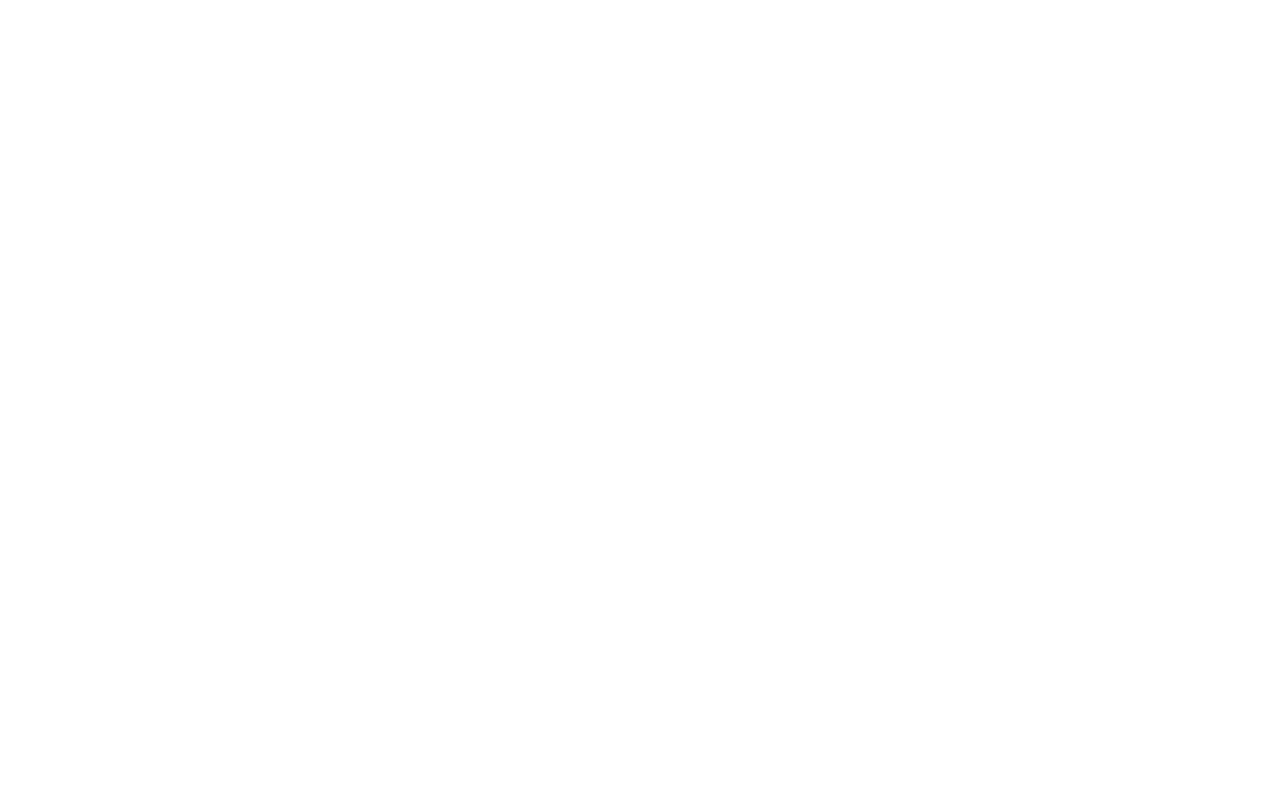
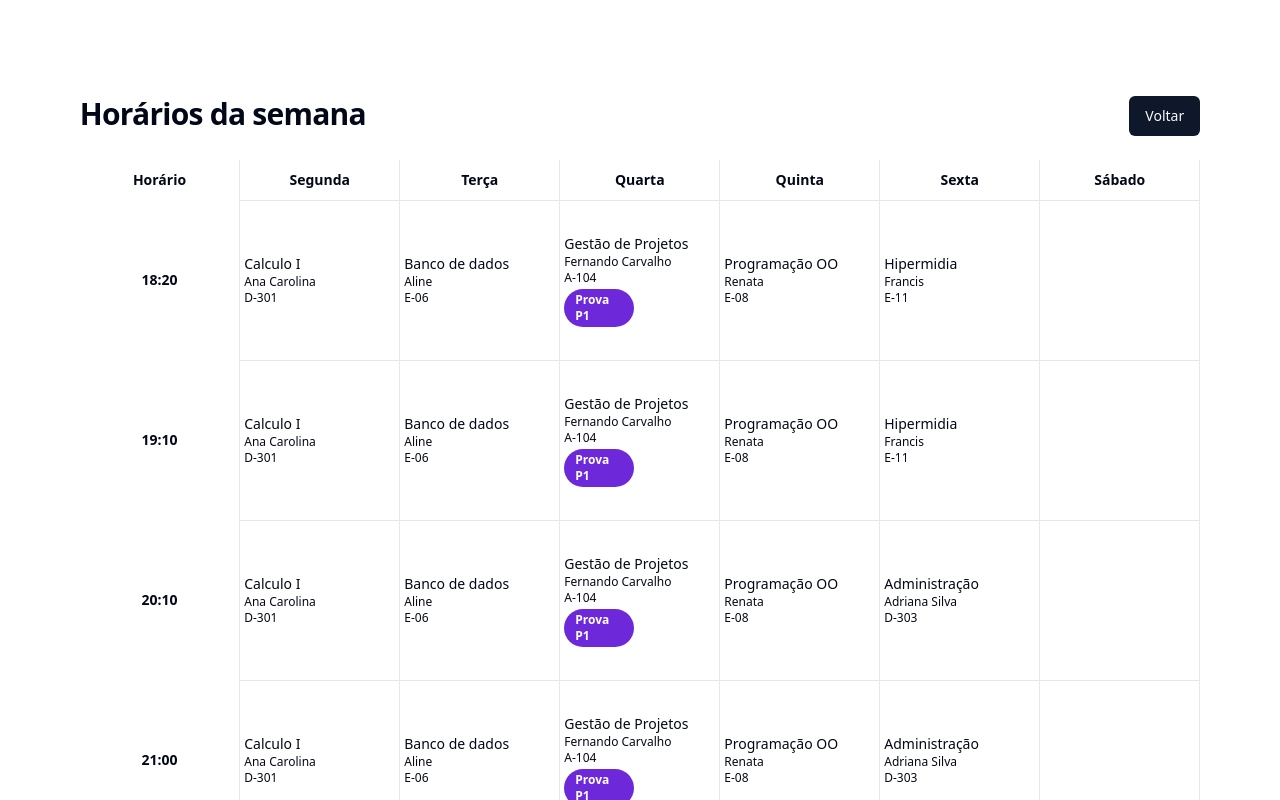
Before and after one commit to micaelgomestavares/sistema-aluno-frontend, a React (Vite) app: page /horarios in a window 1280 px wide. Before the commit this address had no page. Shown: the top 800 px of the page. Built offline with nearby package versions, Linux system fonts and the light colour scheme.

Commit message:
Fix: fixing some major bugs and add new route to /horarios

```diff
--- a/src/App.tsx
+++ b/src/App.tsx
@@ -7,6 +7,7 @@ import Disciplinas from "src/pages/Cronograma/Disciplinas.tsx";
 import ConsultaDisciplina from "src/pages/ConsultaDisciplina/ConsultaDisciplina.tsx";
 import Mensagens from "src/pages/Mensagens/Mensagens.tsx";
 import Cursos from "src/pages/Matricula/cursos.tsx";
+import ConsultaHorario from "./pages/ConsultaHorario/ConsultaHorario";
 
 
 function App() {
@@ -20,6 +21,7 @@ function App() {
           <Route path="/consulta-disciplina" element={<ConsultaDisciplina />} />
           <Route path="/mensagens" element={<Mensagens />} />
           <Route path="/pedidos-matricula" element={<Cursos />} />
+          <Route path="/horarios" element={<ConsultaHorario />} />
         </Routes>
       </BrowserRouter>
     </>
--- /dev/null
+++ b/src/mocks/horarios.ts
@@ -0,0 +1,108 @@
+export const horariosSemana = {
+  "curso": {
+    "id": 123,
+    "nome": "Sistemas de Informação"
+  },
+  "semestres": {
+    "2023/1": [
+      {
+        "id": 1,
+        "nome": "Gestão de Projetos",
+        "professor": "Fernando Carvalho",
+        "carga_horaria": 60,
+        "prova": true,
+        "dias": [
+          "quarta"
+        ],
+        "horario": [
+          "18:20",
+          "19:10",
+          "20:10",
+          "21:00",
+          "21:50"
+        ],
+        "sala": "A-104"
+      },
+      {
+        "id": 2,
+        "nome": "Calculo I",
+        "professor": "Ana Carolina",
+        "carga_horaria": 120,
+        "dias": [
+          "segunda"
+        ],
+        "horario": [
+          "18:20",
+          "19:10",
+          "20:10",
+          "21:00"
+        ],
+        "sala": "D-301"
+      },
+      {
+        "id": 3,
+        "nome": "Banco de dados",
+        "professor": "Aline",
+        "carga_horaria": 120,
+        "dias": [
+          "terça"
+        ],
+        "horario": [
+          "18:20",
+          "19:10",
+          "20:10",
+          "21:00"
+        ],
+        "sala": "E-06"
+      },
+      {
+        "id": 4,
+        "nome": "Programação OO",
+        "professor": "Renata",
+        "carga_horaria": 120,
+        "dias": [
+          "quinta"
+        ],
+        "horario": [
+          "18:20",
+          "19:10",
+          "20:10",
+          "21:00"
+        ],
+        "sala": "E-08"
+      },
+      {
+        "id": 5,
+        "nome": "Hipermidia",
+        "professor": "Francis",
+        "carga_horaria": 120,
+        "dias": [
+          "sexta"
+        ],
+        "horario": [
+          "18:20",
+          "19:10"
+        ],
+        "sala": "E-11"
+      },
+      {
+        "id": 6,
+        "nome": "Administração",
+        "professor": "Adriana Silva",
+        "carga_horaria": 120,
+        "dias": [
+          "sexta"
+        ],
+        "horario": [
+          "20:10",
+          "21:00",
+          "21:50"
+        ],
+        "sala": "D-303"
+      }
+    ],
+    "2023/2": [
+      {}
+    ]
+  }
+}
--- a/src/pages/ConsultaHorario/ConsultaHorario.tsx
+++ b/src/pages/ConsultaHorario/ConsultaHorario.tsx
@@ -1,147 +1,76 @@
-import React from 'react'
-import mock from '/home/marcelo/Desktop/gerencia-de-projetos/sistema-aluno-frontend/src/mocks/aluno.json'
-import mockSi from '/home/marcelo/Desktop/gerencia-de-projetos/sistema-aluno-frontend/src/mocks/si.json'
+import { Badge } from '@/components/ui/badge';
+import { Button } from '@/components/ui/button';
+import React from 'react';
+import { horariosSemana } from 'src/mocks/horarios';
 
+interface Disciplina {
+    id: number;
+    nome: string;
+    professor: string;
+    carga_horaria: number;
+    dias: string[];
+    horario: string[];
+    sala: string;
+    prova?: boolean;
+}
 
 const ConsultaHorario: React.FC = () => {
-    let sala: string;
     const semana: string[] = ['segunda', 'terça', 'quarta', 'quinta', 'sexta', 'sábado'];
-    interface Aluno {
-        nome: string;
-        curso: string;
-        materias: string[];
+    const horarios: string[] = ['18:20', '19:10', '20:10', '21:00', '21:50'];
 
-    }
+    const mockData = horariosSemana;
 
-    /**
-     * Variável utilizada por causa da natureza do mock
-     * Primeira array corresponde aos dias e segunda aos horários
-     */
+    const renderDisciplina = (dia: string, horario: string) => {
+        const disciplinas: Disciplina[] = mockData.semestres["2023/1"];
+        const disciplina = disciplinas.find(disciplina =>
+            disciplina.dias.includes(dia) && disciplina.horario.includes(horario)
+        );
 
-    interface DicmateriaHorario {
-        [key: string]: string[][];
-    }
-
-
-
-    let materiaHorario: DicmateriaHorario = {};
-
-
-    /**
-     * Função utilizada para buscar alunos. Futuramente essa será a primeira
-     * função chamada na página, baseado no nome ou matrícula do aluno.
-     */
-    function buscarAluno(nomeAluno: string) {
-        return mock.find(item => item.nome === nomeAluno);
-    }
-
-    function buscarMateriasHorarios(materia: string) {
-        const dados = mockSi.semestres['2023/1'].find(item => item.nome === materia);
-
-        if (dados) {
-            let diasHorarios: string[][] = [[]];
-
-            diasHorarios[0] = dados?.dias || [];
-            diasHorarios[1] = dados?.horario || [];
-            sala = dados?.sala;
-            materiaHorario[materia] = diasHorarios;
-        }
-    }
-
-    //Função utilizada para buscar matérias
-    function buscarMaterias() {
-        const alunoEncontrado = buscarAluno("João");
-
-        //Checa se o aluno fora encontrado, para não haver o problema de undefined
-        if (alunoEncontrado) {
-            let aluno: Aluno = alunoEncontrado;
-
-            aluno.materias.forEach(buscarMateriasHorarios);
-        }
-    }
-
-    buscarMaterias();
+        if (disciplina) {
             return (
                 <>
-            <table>
+                    <p className="text-sm">{disciplina.nome}</p>
+                    <p className="text-xs">{disciplina.professor}</p>
+                    <p className="text-xs">{disciplina.sala}</p>
+                    {disciplina.prova && <Badge variant={'trabalho'} className="w-[70px]">Prova P1</Badge>}
+                </>
+            );
+        } else {
+            return null;
+        }
+    };
+
+    return (
+        <main className="flex justify-center align-center">
+            <section className="my-24">
+                <div className="flex justify-between">
+                    <h1 className='scroll-m-20 text-3xl font-extrabold tracking-tight lg:text-3xl'>Horários da semana</h1>
+                    <a href="/"><Button>Voltar</Button></a>
+                </div>
+                <table className='table-auto my-6'>
                     <thead>
                         <tr>
-                        <th>Horário</th>
+                            <th className="p-2 border-r h-10 xl:w-40 lg:w-30 md:w-30 sm:w-20 w-10 xl:text-sm text-xs">Horário</th>
                             {semana.map(dia => (
-                            <th key={dia}>{dia.charAt(0).toUpperCase() + dia.slice(1)}</th>
+                                <th className="p-2 border-r h-10 xl:w-40 lg:w-30 md:w-30 sm:w-20 w-10 xl:text-sm text-xs" key={dia}>{dia.charAt(0).toUpperCase() + dia.slice(1)}</th>
                             ))}
-
                         </tr>
                     </thead>
                     <tbody>
-                    <tr>
-                        <td></td>
-                    </tr>
-                    <tr>
-                        <td>18:20</td>
-
-                        {semana.map(dia => (
-                            <td className={dia} key={dia}>
-                                {Object.entries(materiaHorario).map(([key, materia]) => (
-                                    materia[0].includes(dia) && <span key={dia}>{key} {sala}</span>
-                                ))}
-
-
-                            </td>
-                        ))}
-
-                    </tr>
-                    <tr>
-                        <td>19:10</td>
-                        {semana.map(dia => (
-                            <td className={dia} key={dia}>
-                                {Object.entries(materiaHorario).map(([key, materia]) => (
-                                    materia[0].includes(dia) && <span key={dia}>{key} {sala}</span>
-                                ))}
-
-
+                        {horarios.map((horario) => (
+                            <tr key={horario}>
+                                <th className="p-2 border-r h-10 xl:w-40 lg:w-30 md:w-30 sm:w-20 w-10 xl:text-sm text-xs">{horario}</th>
+                                {semana.map((dia) => (
+                                    <td className="border p-1 h-40 xl:w-40 lg:w-30 md:w-30 sm:w-20 w-10 overflow-auto transition cursor-pointer duration-500 ease hover:bg-gray-300" key={dia}>
+                                        {renderDisciplina(dia, horario)}
                                     </td>
                                 ))}
                             </tr>
-                    <tr>
-                        <td>20:10</td>
-                        {semana.map(dia => (
-                            <td className={dia} key={dia}>
-                                {Object.entries(materiaHorario).map(([key, materia]) => (
-                                    materia[0].includes(dia) && <span key={dia}>{key} {sala}</span>
                         ))}
-
-
-                            </td>
-                        ))}
-                    </tr>
-                    <tr>
-                        <td>21:00</td>
-                        {semana.map(dia => (
-                            <td className={dia} key={dia}>
-                                {Object.entries(materiaHorario).map(([key, materia]) => (
-                                    materia[0].includes(dia) && <span key={dia}>{key} {sala}</span>
-                                ))}
-
-
-                            </td>
-                        ))}
-                    </tr>
-                    <tr>
-                        <td>21:50</td>
-                        {semana.map(dia => (
-                            <td className={dia} key={dia}>
-                                {Object.entries(materiaHorario).map(([key, materia]) => (
-                                    materia[0].includes(dia) && <span key={dia}>{key} {sala}</span>
-                                ))}
-
-
-                            </td>
-                        ))}
-                    </tr>
                     </tbody>
                 </table>
-        </>
+            </section>
+        </main>
     )
 }
 
--- a/src/pages/ConsultaHorario/ConsultaHorarioTable.tsx
+++ /dev/null
@@ -1,42 +0,0 @@
-import React from 'react'
-
-function ConsultaHorarioTable() {
-    return (
-        <><table>
-            <thead>
-            <tr>
-                <th>Horário</th>
-                <th>Segunda</th>
-                <th>Terça</th>
-                <th>Quarta</th>
-                <th>Quinta</th>
-                <th>Sexta</th>
-                <th>Sábado</th>
-            </tr>
-            </thead>
-            <tbody>
-                <tr>
-                    <td></td>
-                </tr>
-                <tr>
-                    <td>18:20</td>
-                </tr>
-                <tr>
-                    <td>19:10</td>
-                </tr>
-                <tr>
-                    <td>20:10</td>
-                </tr>
-                <tr>
-                    <td>21:00</td>
-                </tr>
-                <tr>
-                    <td>21:50</td>
-                </tr>
-            </tbody>
-        </table>
-        </>
-    )
-}
-
-export default ConsultaHorarioTable
--- a/src/pages/Home.tsx
+++ b/src/pages/Home.tsx
@@ -46,6 +46,20 @@ const Home = () => {
 
           <Card className="w-[350px] h-[180px]">
             <CardHeader>
+              <CardTitle>Seus horários</CardTitle>
+              <CardDescription>Consulte os seus horários na semana.</CardDescription>
+            </CardHeader>
+            <CardContent>
+            </CardContent>
+            <CardFooter className="flex pt-0 justify-end">
+              <a href="/horarios">
+                <Button>Acessar</Button>
+              </a>
+            </CardFooter>
+          </Card>
+
+          <Card className="w-[350px] h-[180px]">
+            <CardHeader>
               <CardTitle>Disciplinas </CardTitle>
               <CardDescription>Verifique as suas disciplinas</CardDescription>
             </CardHeader>
```
Also changed, not shown: src/mocks/aluno.json (deleted, +0 -17 lines), src/mocks/si.json (deleted, +0 -20 lines). Lines whose indentation alone changed are shown as unchanged.
